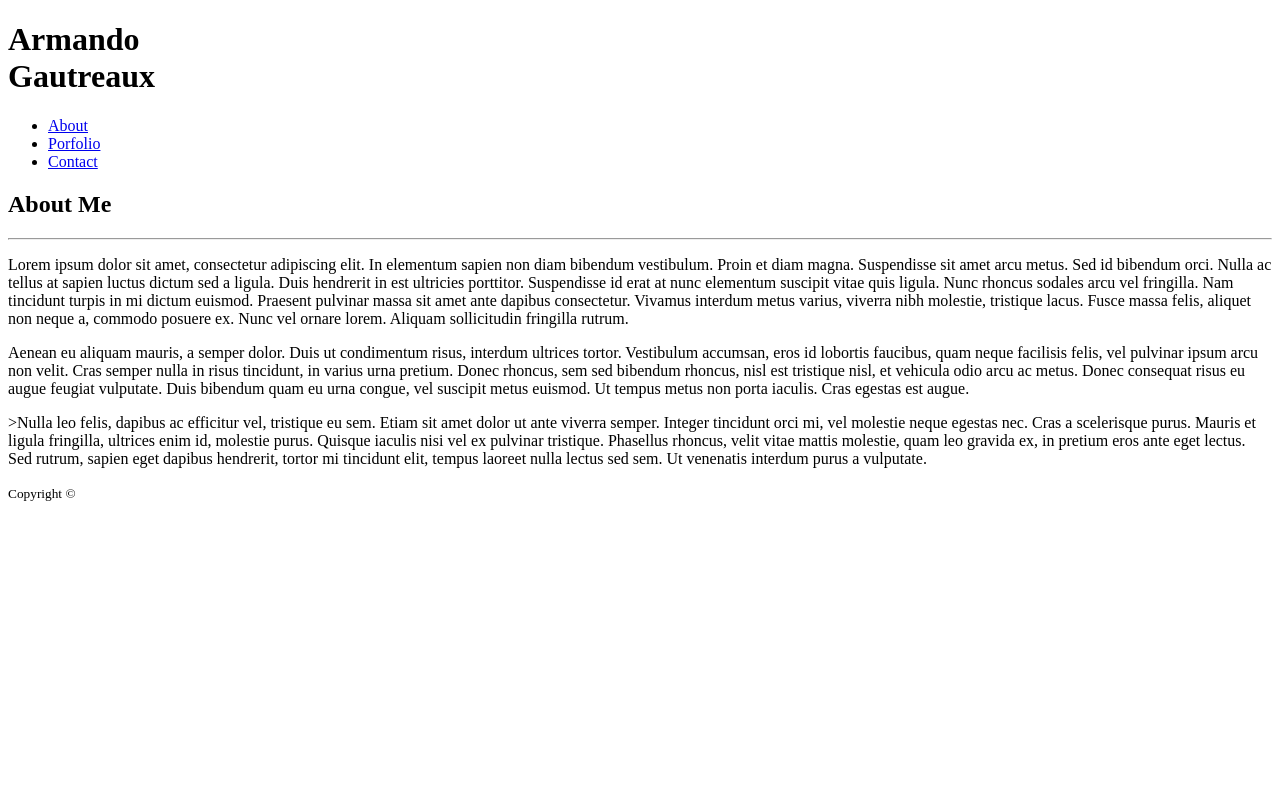
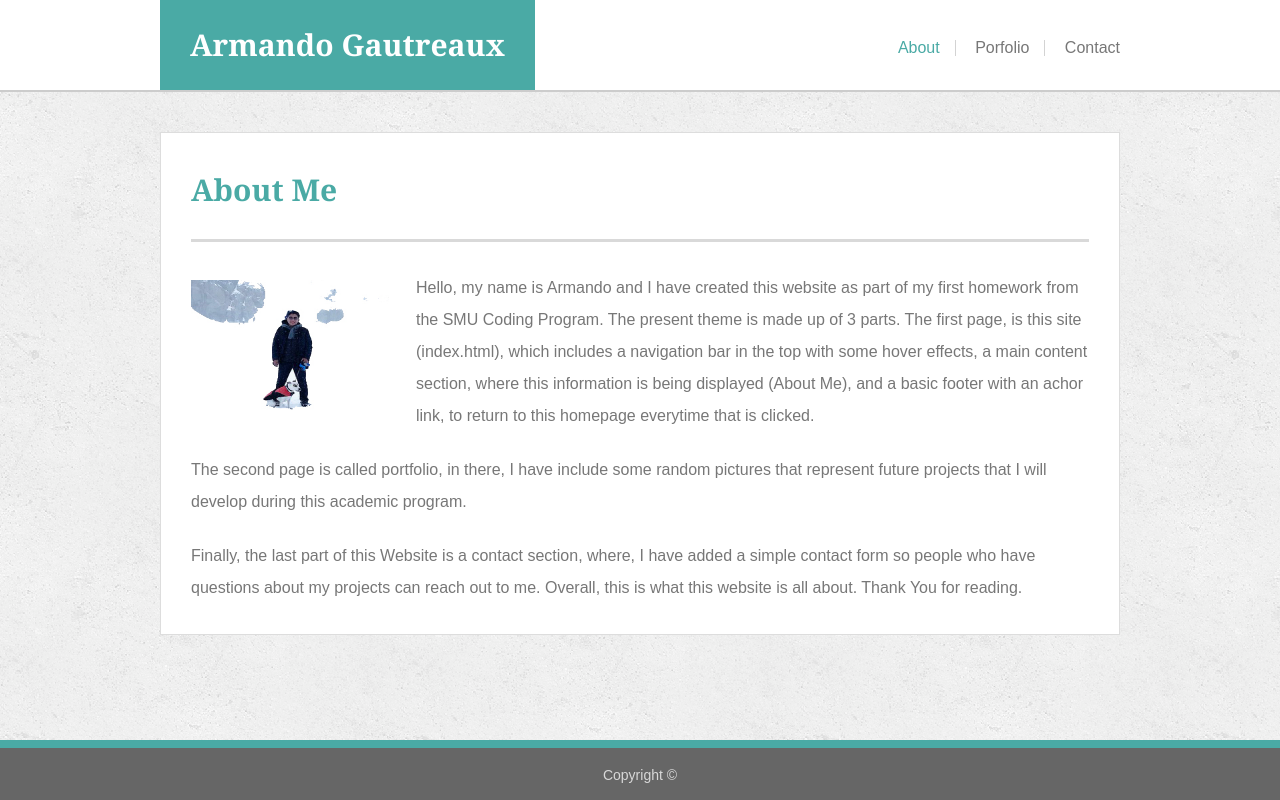
Before and after one commit to armandogautreaux/Basic-Portfolio, a plain HTML site: page index.html in a window 1280 px wide. Drawn offline with Linux system fonts and the light colour scheme.

Commit message:
1. Added content to Resets.css, 2. Added Styles to index.html through styles.css, 3. Fixed  code in html and CSS, 4. Made an order list in CSS and applied those concepts into HTML, 5. Finally, Added a picture into Assets folder.

```diff
--- a/assets/css/reset.css
+++ b/assets/css/reset.css
@@ -0,0 +1,48 @@
+/* http://meyerweb.com/eric/tools/css/reset/
+   v2.0 | 20110126
+   License: none (public domain)
+*/
+
+html, body, div, span, applet, object, iframe,
+h1, h2, h3, h4, h5, h6, p, blockquote, pre,
+a, abbr, acronym, address, big, cite, code,
+del, dfn, em, img, ins, kbd, q, s, samp,
+small, strike, strong, sub, sup, tt, var,
+b, u, i, center,
+dl, dt, dd, ol, ul, li,
+fieldset, form, label, legend,
+table, caption, tbody, tfoot, thead, tr, th, td,
+article, aside, canvas, details, embed,
+figure, figcaption, footer, header, hgroup,
+menu, nav, output, ruby, section, summary,
+time, mark, audio, video {
+	margin: 0;
+	padding: 0;
+	border: 0;
+	font-size: 100%;
+	font: inherit;
+	vertical-align: baseline;
+}
+/* HTML5 display-role reset for older browsers */
+article, aside, details, figcaption, figure,
+footer, header, hgroup, menu, nav, section {
+	display: block;
+}
+body {
+	line-height: 1;
+}
+ol, ul {
+	list-style: none;
+}
+blockquote, q {
+	quotes: none;
+}
+blockquote:before, blockquote:after,
+q:before, q:after {
+	content: '';
+	content: none;
+}
+table {
+	border-collapse: collapse;
+	border-spacing: 0;
+}
--- a/assets/css/style.css
+++ b/assets/css/style.css
@@ -0,0 +1,275 @@
+/*
+	Author: Armando Gautreaux
+	Template: Basic Portfolio
+	Version: 0.1
+	GITHUB: https://github.com/armandogautreaux
+*/
+
+
+/* TABLE OF CONTENTS
+
+	1.   General Styles
+	1.1  Links
+	1.2  Container
+    1.3  Clearfix
+    2.   Main Header
+    2.1  Logo
+    2.2  Navigation
+    3.   Main Content
+	3.1  Page Title
+	4.   Main Footer
+	5.   About Me
+	6.   Portfolio
+	7.   Contact
+
+*/
+
+/*
+  ========================================
+  1. General Styles
+  ========================================
+*/
+
+body {
+    background: url('../images/background.jpg');
+    color: #777;
+    font-family: Arial, "Helvetica Neue", Helvetica, sans-serif;
+
+}
+
+h1, h2, h3, h4 {
+    color: #4aaaa5;
+    font-family: Georgia, Times, "Times New Roman", serif;
+}
+
+p {
+    margin-bottom: 22px;
+    line-height: 200%;
+    font-size: 1em;
+}
+
+/*
+  ========================================
+  1.1 Links
+  ========================================
+*/
+
+a {
+    color: #777;
+    text-decoration: none;
+}
+
+a:hover {
+	color: #4aaaa5;
+}
+
+
+/*
+  ========================================
+  1.2 Container
+  ========================================
+*/
+
+*,
+*:before,
+*:after {
+	-webkit-box-sizing: border-box;
+	   -moz-box-sizing: border-box;
+	        box-sizing: border-box;
+}
+
+.container {
+    margin: 0 auto;
+    width: 960px;
+}
+
+/*
+  ========================================
+  1.3 Clearfix
+  ========================================
+*/
+
+.group:before,
+.group:after {
+	content: "";
+	display: table;
+}
+.group:after {
+	clear: both;
+}
+.group {
+	clear: both;
+	*zoom: 1;
+}
+
+/*
+  ========================================
+  2. Main Header
+  ========================================
+*/
+
+.primary-header {
+    background: #fff;
+    border-bottom: 2px solid #cccccc;
+
+}
+
+/*
+  ========================================
+  2.1 Logo
+  ========================================
+*/
+
+.logo {
+    height: 90px;
+    background-color:#4aaaa5;
+    float: left;
+    padding-right:30px;
+    padding-left: 30px;
+    cursor: pointer;
+}
+
+.logo:hover {
+	background: #666;
+}
+
+.logo a {
+    font-family: Georgia, Times, "Times New Roman", serif;
+    font-size: 30px;
+    line-height: 90px;
+    color: #fff;
+    font-weight: bold;
+}
+
+.logo a:hover {
+    color: #fff;
+}
+
+/*
+  ========================================
+  2.2 Navigation
+  ========================================
+*/
+
+nav {
+    height: 90px;
+}
+
+.primary-nav {
+    font-size: 1em;
+}
+
+.nav {
+    text-align: right;
+}
+
+.nav li {
+    display: inline-block;
+    line-height: 16px;
+    vertical-align: top;
+    margin-top: 40px;
+    padding-right: 15px;
+    padding-left: 15px;
+    border-right: 1px solid lightgrey;
+}
+
+.nav li:last-child {
+    border-right: none;
+    padding-right: 0;
+}
+
+.nav li:last-child {
+	margin-right: 0;
+}
+
+
+.primary-header a:hover {
+	color: #4aaaa5;
+}
+
+li .active {
+    color: #4aaaa5;
+}
+
+/*
+  ========================================
+  3. Main content
+  ========================================
+*/
+
+.main {
+    background: #fff;
+    min-width: 960px;
+    padding-left: 30px;
+    padding-right: 30px;
+    border: 1px solid #ddd;
+    margin-top: 40px;
+    margin-bottom: 40px;
+}
+
+/*
+  ========================================
+  3.1 Page Title
+  ========================================
+*/
+
+.title {
+    font-family: Georgia, Times, "Times New Roman", serif;
+    font-size: 30px;
+    color: #4aaaa5;
+    padding-top: 42px;
+    padding-bottom: 34px;
+    font-weight: bold;
+    border-bottom: 3px solid #d9d9d9;
+}
+
+
+/*
+  ========================================
+  4. Footer
+  ========================================
+*/
+
+.primary-footer {
+    position: fixed;
+    height: 60px;
+    bottom: 0px;
+    left: 0px;
+    right: 0px;
+    font-size: 14px;
+    text-align: center;
+    color: #d8d8d8;
+    background: #666;
+    padding-top: 20px;
+    border-top: 8px solid #4aaaa5;
+}
+
+.primary-footer a {
+    color: #d8d8d8;
+}
+.primary-footer a:hover {
+    color: #4aaaa5;
+}
+
+/*
+  ========================================
+  5. About Me
+  ========================================
+*/
+
+
+.content {
+    padding-top: 30px;
+    padding-bottom: 8px;
+}
+
+img {
+    height: 150px;
+    width: 200px;
+}
+
+.float-image {
+    float:left;
+    margin-right: 25px;
+    padding-top:8px;
+}
--- a/index.html
+++ b/index.html
@@ -1,48 +1,86 @@
 <!DOCTYPE html>
 <html>
+
     <head>
         <meta charset="utf-8">
         <title>Armando Gautreaux's Portfolio</title>
+        <link rel="stylesheet" href="assets/css/reset.css">
         <link rel="stylesheet" href="assets/css/style.css">
     </head>
 
     <body>
-        <header>
 
-            <h1 class="logo">Armando <br> Gautreaux</h1>
+        <!-- Main Header -->
 
-            <nav class="nav primary-nav">
-                <ul>
-                    <li><a href="index.html">About</a></li>
-                    <li><a href="porfolio.html">Porfolio</a></li>
-                    <li><a href="contact.html">Contact</a></li>
-                </ul>
-            </nav>
+        <header class="primary-header group">
+            <div class="container">
 
+               <h1 class="logo"> <!-- Logo starts here-->
+                    <a href="index.html">
+                        Armando Gautreaux
+                    </a>
+                </h1> <!-- Logo ends here-->
+
+                <nav class="nav primary-nav"> <!-- Navigation starts here -->
+                    <ul>
+                        <li>
+                            <a href="index.html" class="active">
+                                About
+                            </a>
+                        </li>
+                        <li>
+                            <a href="portfolio.html">
+                                Porfolio
+                            </a>
+                        </li>
+                        <li>
+                            <a href="contact.html">
+                                Contact
+                            </a>
+                        </li>
+                    </ul>
+                </nav> <!-- Navigation ends here -->
+
+            </div>
         </header>
 
         <!-- Main Content -->
-        <section class="row">
-            <div class="grid">
-                <section class="about">
-                    <h2>About Me</h2>
-                    <hr>
-                    <p> Lorem ipsum dolor sit amet, consectetur adipiscing elit. In elementum sapien non diam bibendum vestibulum. Proin et diam magna. Suspendisse sit amet arcu metus. Sed id bibendum orci. Nulla ac tellus at sapien luctus dictum sed a ligula. Duis hendrerit in est ultricies porttitor. Suspendisse id erat at nunc elementum suscipit vitae quis ligula. Nunc rhoncus sodales arcu vel fringilla. Nam tincidunt turpis in mi dictum euismod. Praesent pulvinar massa sit amet ante dapibus consectetur. Vivamus interdum metus varius, viverra nibh molestie, tristique lacus. Fusce massa felis, aliquet non neque a, commodo posuere ex. Nunc vel ornare lorem. Aliquam sollicitudin fringilla rutrum.</p>
 
-                    <p>Aenean eu aliquam mauris, a semper dolor. Duis ut condimentum risus, interdum ultrices tortor. Vestibulum accumsan, eros id lobortis faucibus, quam neque facilisis felis, vel pulvinar ipsum arcu non velit. Cras semper nulla in risus tincidunt, in varius urna pretium. Donec rhoncus, sem sed bibendum rhoncus, nisl est tristique nisl, et vehicula odio arcu ac metus. Donec consequat risus eu augue feugiat vulputate. Duis bibendum quam eu urna congue, vel suscipit metus euismod. Ut tempus metus non porta iaculis. Cras egestas est augue.</p>
+        <section class="main container">
 
-                    <p>>Nulla leo felis, dapibus ac efficitur vel, tristique eu sem. Etiam sit amet dolor ut ante viverra semper. Integer tincidunt orci mi, vel molestie neque egestas nec. Cras a scelerisque purus. Mauris et ligula fringilla, ultrices enim id, molestie purus. Quisque iaculis nisi vel ex pulvinar tristique. Phasellus rhoncus, velit vitae mattis molestie, quam leo gravida ex, in pretium eros ante eget lectus. Sed rutrum, sapien eget dapibus hendrerit, tortor mi tincidunt elit, tempus laoreet nulla lectus sed sem. Ut venenatis interdum purus a vulputate.</p>
+            <h2 class="title">About Me</h2> <!-- Title -->
 
-                </section>
-            </div>
+            <div class="content"> <!-- Content starts here -->
+
+                <img src="assets/images/about-me.jpg" class="float-image">
+
+                <p>
+                    Hello, my name is Armando and I have created this website as part of my first homework from the SMU Coding Program. The present theme is made up of 3 parts. The first page, is this site (index.html), which includes a navigation bar in the top with some hover effects, a main content section, where this information is being displayed (About Me), and a basic footer with an achor link, to return to this homepage everytime that is clicked.
+                </p>
+                <p>
+                    The second page is called portfolio, in there, I have include some random pictures that represent future projects that I will develop during this academic program.
+                </p>
+                <p>
+                    Finally, the last part of this Website is a contact section, where, I have added a simple contact form so people who have questions about my projects can reach out to me. Overall, this is what this website is all about. Thank You for reading.
+                </p>
+
+            </div> <!-- Content ends here -->
+
         </section>
 
-        <!-- Footer -->
-        <footer class="primary-footer container-group">
-            <small>Copyright &copy;</small>
+        <!-- Main Footer -->
+
+        <footer class="primary-footer group">
+            <div class="container">
+
+                <small>
+                    <a href="index.html">
+                        Copyright &copy;
+                    </a>
+                </small>
+
+            </div>
         </footer>
 
-
     </body>
-
 </html>
```
Also changed, not shown: assets/images/about-me.jpg (added), assets/images/background.jpg (added).
